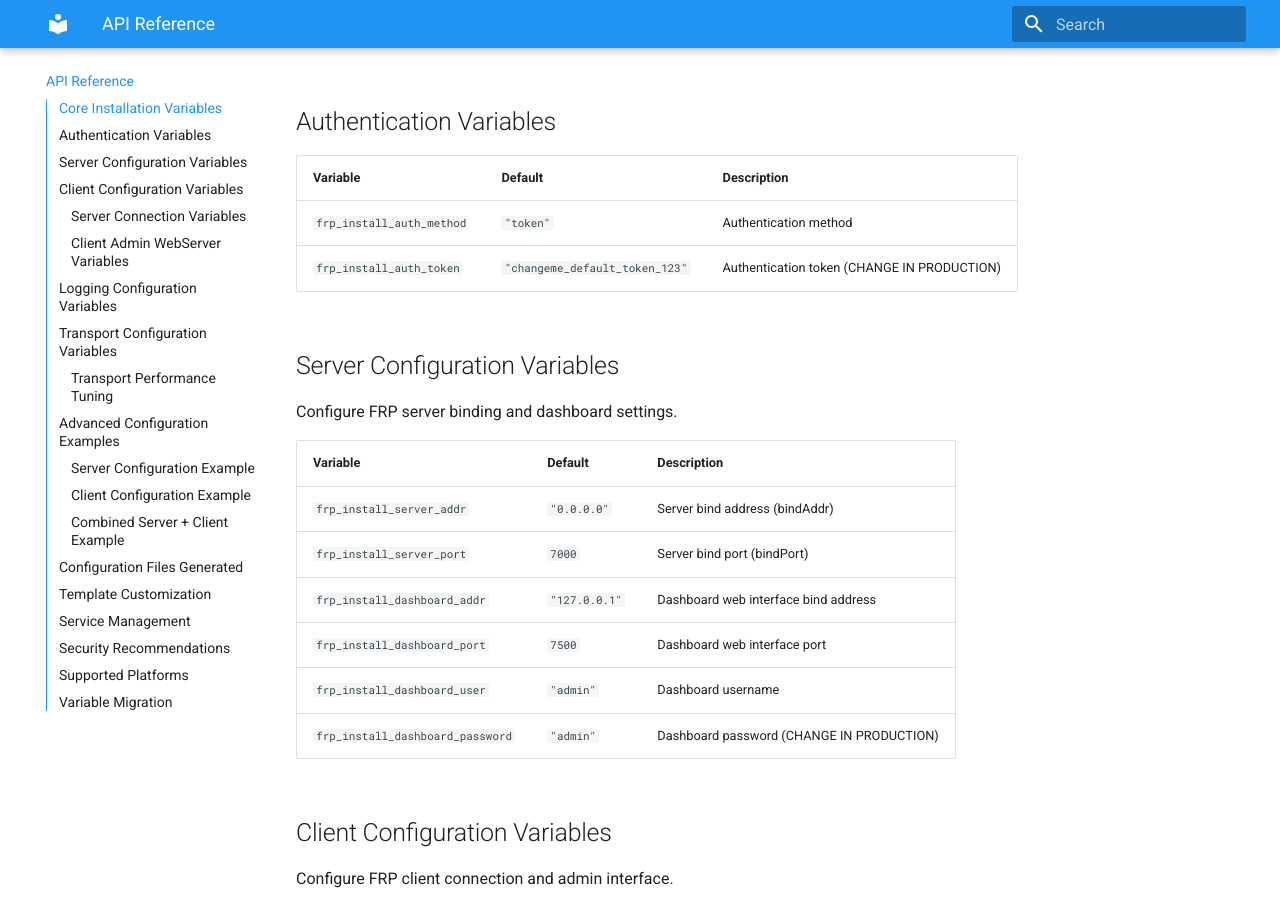
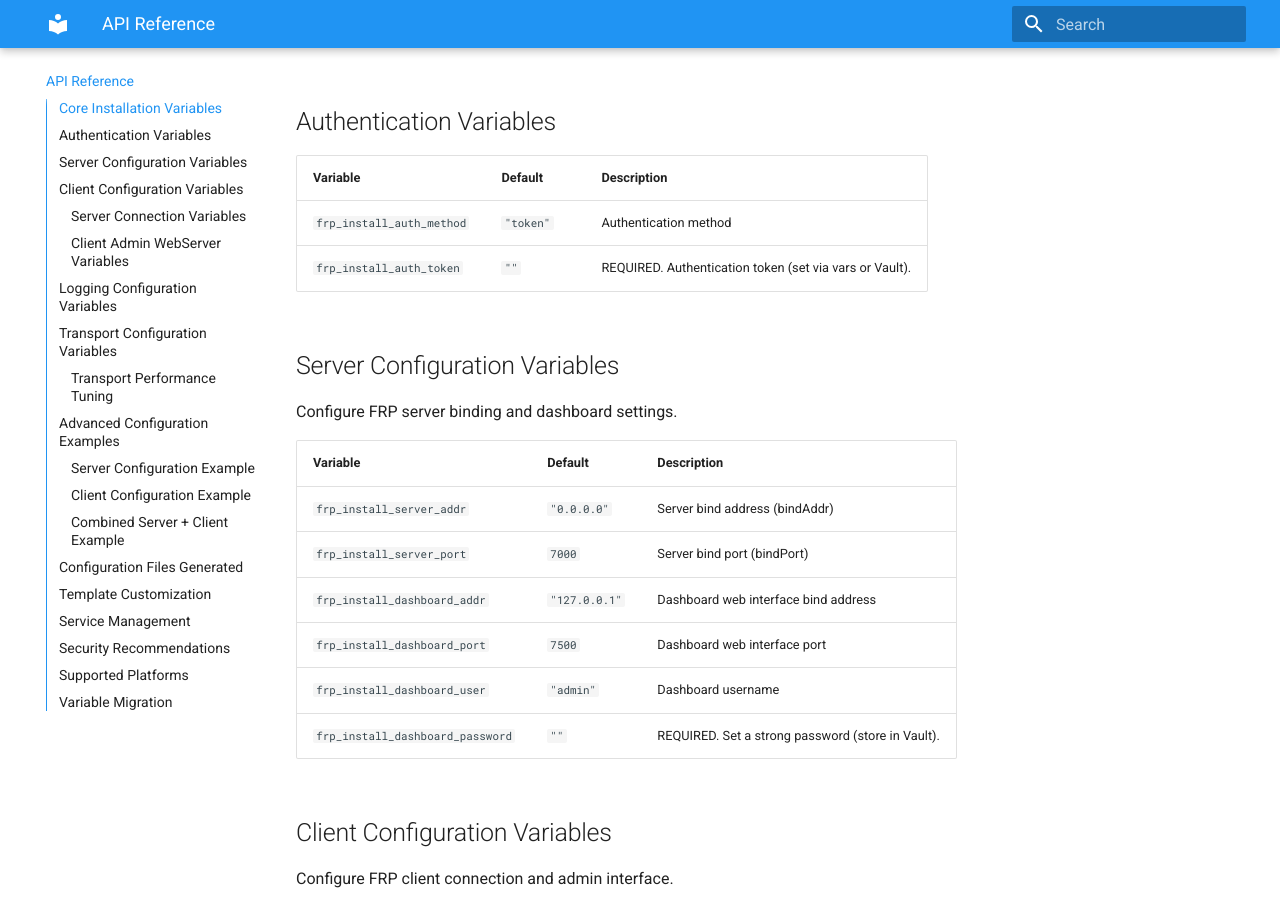
Before and after one commit to wiphoo/Ansible-FRP, an MkDocs documentation site: the page built from docs/api.md, in a window 1280 px wide and 900 px high, scrolled down 661 px. Built offline with MkDocs 1.6.1 and Material for MkDocs 9.7.7, drawn with Linux system fonts in a browser that asks for light colours.

Commit message:
security: remove default secrets and enforce required credentials
- Remove weak default values for auth tokens and passwords
- Change frp_install_auth_token default from 'changeme_default_token_123' to ''
- Change frp_install_dashboard_password default from 'admin' to ''
- Change frp_install_client_webserver_password default from 'admin' to ''
- Add assertions to fail fast when required credentials are empty
- Update documentation to clearly mark credentials as REQUIRED
- Remove weak credential examples from security documentation

Security Benefits:
- Prevents accidental production deployments with weak defaults
- Forces users to explicitly set secure credentials
- Provides clear error messages with guidance for proper setup
- Aligns with security best practices for secrets management

Breaking Change: Users must now explicitly set authentication credentials
via variables or Ansible Vault before running the role.

```diff
--- a/docs/api.md
+++ b/docs/api.md
@@ -19,7 +19,7 @@ Complete variable reference for the wiphoo.frp collection.
 | Variable | Default | Description |
 |----------|---------|-------------|
 | `frp_install_auth_method` | `"token"` | Authentication method |
-| `frp_install_auth_token` | `"changeme_default_token_123"` | Authentication token (CHANGE IN PRODUCTION) |
+| `frp_install_auth_token` | `""` | REQUIRED. Authentication token (set via vars or Vault). |
 
 ## Server Configuration Variables
 
@@ -32,7 +32,7 @@ Configure FRP server binding and dashboard settings.
 | `frp_install_dashboard_addr` | `"127.0.0.1"` | Dashboard web interface bind address |
 | `frp_install_dashboard_port` | `7500` | Dashboard web interface port |
 | `frp_install_dashboard_user` | `"admin"` | Dashboard username |
-| `frp_install_dashboard_password` | `"admin"` | Dashboard password (CHANGE IN PRODUCTION) |
+| `frp_install_dashboard_password` | `""` | REQUIRED. Set a strong password (store in Vault). |
 
 ## Client Configuration Variables
 
```
Also changed, not shown: docs/SECURITY.md (+0 -3 lines), docs/roles/frp_install.md (+1 -1 lines), 2 other files.
